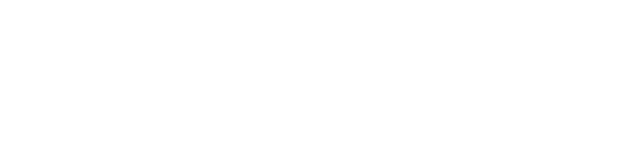
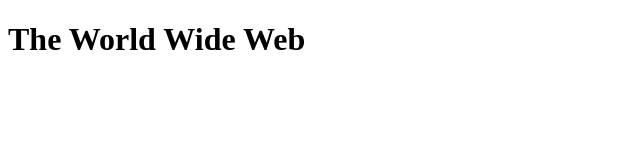
Before and after one commit to wameemogatusi/HelloWorld, a plain HTML site: page index.html in a window 1280 px wide. Shown: the whole page, without its empty margins (0-640 px from the left). Drawn offline with Linux system fonts and the light colour scheme.

Commit message:
Update index.html

```diff
--- a/index.html
+++ b/index.html
@@ -3,4 +3,7 @@
 <HEAD>
   <TITLE>Web Activity 1</TITLE>
 </HEAD>
+  <body>
+    <h1>The World Wide Web</h1>
+  </body>
 </HTML>
```
